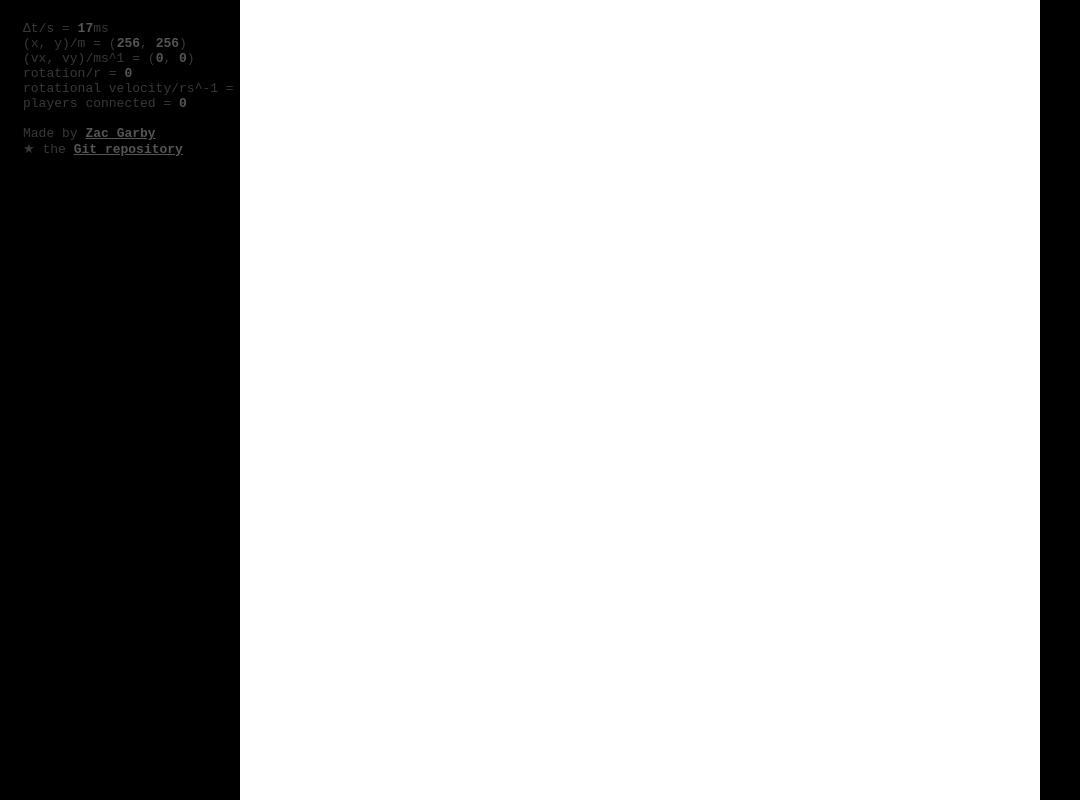
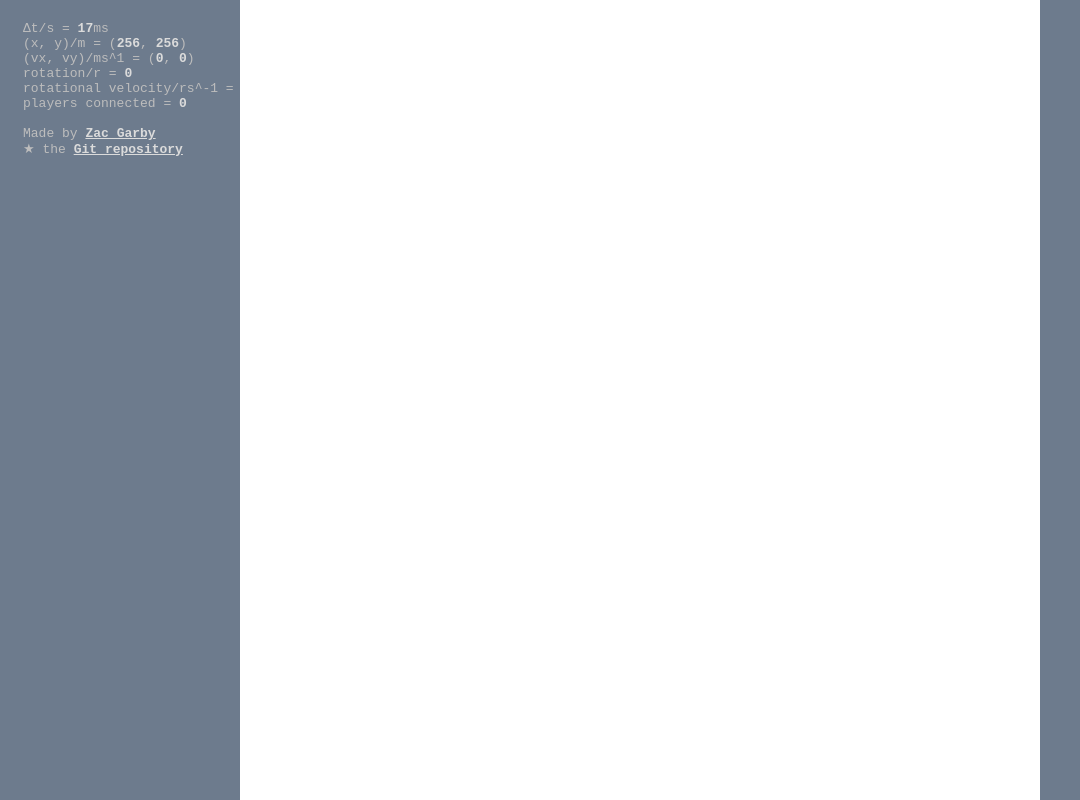
Before and after one commit to Petabyte918/multiplayer-game, a website: page public/index.html in a window 1280 px wide. Shown: the whole page, without its empty margins (0-1080 px from the left). Drawn offline with nearby package versions, Linux system fonts and the light colour scheme; no server answers; files whose address does not match are found by name.

Commit message:
Change styles

```diff
--- a/public/styles.css
+++ b/public/styles.css
@@ -4,7 +4,7 @@
 }
 
 html {
-    background-color: black;
+    background-color: #6D7B8D;
 }
 
 canvas {
@@ -21,7 +21,7 @@ canvas {
 
 div.stats {
     position: absolute;
-    color: #383838;
+    color: #bdbdbd;
 }
 
 div.stats ul {
@@ -30,12 +30,12 @@ div.stats ul {
 }
 
 div.stats .bright {
-    color: #555;
+    color: #dbdbdb;
     font-weight: bold;
 }
 
 div.stats a {
-    color: #555;
+    color: #dbdbdb;
     font-weight: bold;
-    color: #555;
+    color: #dbdbdb;
 }
```
Also changed, not shown: public/index.html (+3 -1 lines).
